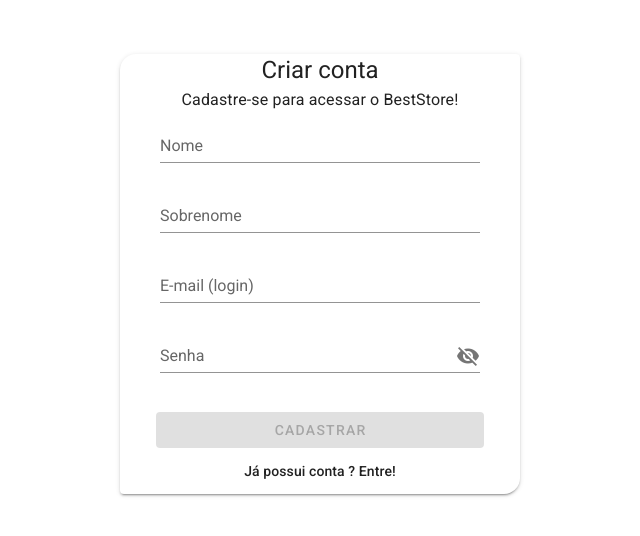
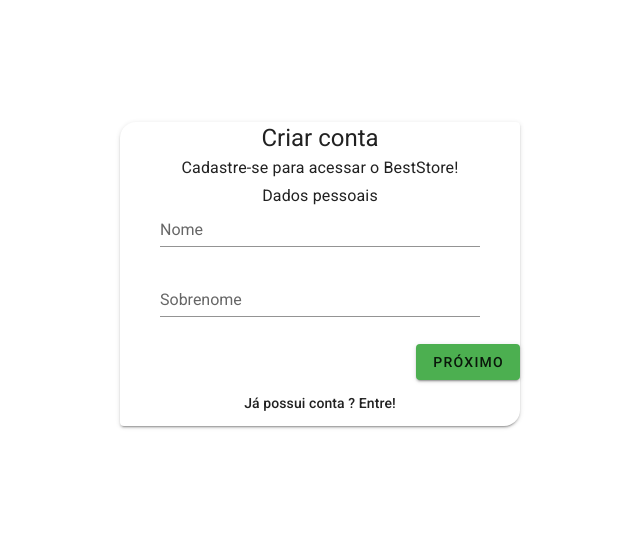
Before and after one commit to gmsdev04/beststore-auth, a Vue app: page /cadastro in a window 1280 px wide. Shown: the part 126-662 px from the top of the page, without its empty margins (320-960 px from the left). Built offline with nearby package versions, Linux system fonts and the light colour scheme.

Commit message:
concluindo fluxo de criacao de conta

```diff
--- /dev/null
+++ b/src/components/cadastro/InformacoesDeLogin.vue
@@ -0,0 +1,77 @@
+<template>
+  <div class="informacoesDeLogin">
+    <v-row>
+      <v-text-field
+        :readonly="readonly"
+        v-model="email"
+        class="formField"
+        :rules="emailRules"
+        label="E-mail (login)"
+        type="mail"
+        required
+      />
+    </v-row>
+    <v-row>
+      <v-text-field
+        :readonly="readonly"
+        v-model="senha"
+        :append-icon="showPassword ? 'mdi-eye' : 'mdi-eye-off'"
+        :type="showPassword ? 'text' : 'password'"
+        class="formField"
+        label="Senha"
+        :rules="senhaRules"
+        required
+        @click:append="showPassword = !showPassword"
+      />
+  </v-row>
+  </div>
+</template>
+
+<script>
+import {mapState, mapMutations} from 'vuex'
+
+export default {
+  props:{
+    readonly : {
+      type: Boolean,
+      required: false,
+      default: false,
+    }
+  },
+  computed : {
+    ...mapState('Cadastro',['usuario']),
+    email : {
+      get(){
+        return this.usuario.email;
+      },
+      set(valor){
+        this.setEmail(valor);
+      },
+    },
+    senha : {
+      get(){
+        return this.usuario.senha;
+      },
+      set(valor){
+        this.setSenha(valor);
+      },
+    }
+  },
+  data(){
+    return {
+        emailRules: [
+        (v) => (!!v || 'Campo obrigatório'),
+        (v) => (!v || /^\w+([.-]?\w+)*@\w+([.-]?\w+)*(\.\w{2,3})+$/.test(v) || 'E-mail deve ser valido')],
+        senhaRules: [(v) => (!!v || 'Campo obrigatório')],
+        showPassword: false,
+    }
+  },
+  methods: {
+    ...mapMutations('Cadastro',['setEmail','setSenha'])
+  }
+}
+</script>
+
+<style>
+
+</style>
--- /dev/null
+++ b/src/components/cadastro/InformacoesPessoais.vue
@@ -0,0 +1,65 @@
+<template>
+  <div class="informacoesPessoais">
+    <v-row>
+      <v-text-field
+        :readonly="readonly"
+        v-model="nome"
+        class="formField"
+        label="Nome"
+        required
+      />
+    </v-row>
+
+    <v-row>
+      <v-text-field
+        :readonly="readonly"
+        v-model="sobrenome"
+        class="formField"
+        label="Sobrenome"
+        required
+      />
+    </v-row>
+
+
+  </div>
+</template>
+
+<script>
+import { mapMutations, mapState } from 'vuex';
+
+export default {
+  props:{
+    readonly : {
+      type: Boolean,
+      required: false,
+      default: false,
+    }
+  },
+  computed : {
+    ...mapState('Cadastro',['usuario']), //MAPEANDO STATE VUEX
+    nome: {
+      get(){
+        return this.usuario.nome;
+      },
+      set(valor){
+        this.setNome(valor);
+      }
+    },
+    sobrenome: {
+      get(){
+        return this.usuario.sobrenome;
+      },
+      set(valor){
+        this.setSobrenome(valor);
+      }
+    }
+  },
+  methods : {
+    ...mapMutations('Cadastro',['setNome','setSobrenome']), // MAPEANDO MUTATIONS VUEX
+  },
+}
+</script>
+
+<style>
+
+</style>
--- /dev/null
+++ b/src/components/cadastro/RevisarInformacoes.vue
@@ -0,0 +1,20 @@
+<template>
+  <div class="revisarInformacoes">
+    <InformacoesPessoais readonly/>
+    <InformacoesDeLogin readonly/>
+
+  </div>
+</template>
+
+<script>
+import InformacoesPessoais from './InformacoesPessoais'
+import InformacoesDeLogin from './InformacoesDeLogin'
+
+export default {
+  components: {InformacoesPessoais,InformacoesDeLogin}
+}
+</script>
+
+<style>
+
+</style>
--- /dev/null
+++ b/src/store/modules/cadastro.js
@@ -0,0 +1,30 @@
+export default {
+  namespaced: true,
+  state: {
+    usuario : {
+      nome: '',
+      sobrenome: '',
+      dataNascimento: '',
+      email: '',
+      senha: '',
+    }
+  },
+  mutations: {
+    setNome(state, payload){
+      state.usuario.nome = payload;
+    },
+    setSobrenome(state, payload){
+      state.usuario.sobrenome = payload;
+    },
+    setEmail(state, payload){
+      state.usuario.email = payload;
+    },
+    setSenha(state, payload){
+      state.usuario.senha = payload;
+    },
+  },
+  actions: {
+  },
+  modules: {
+  },
+}
--- a/src/store/store.js
+++ b/src/store/store.js
@@ -1,15 +1,11 @@
 import Vue from 'vue';
 import Vuex from 'vuex';
+
+import Cadastro from './modules/cadastro'
+
 
 Vue.use(Vuex);
 
 export default new Vuex.Store({
-  state: {
-  },
-  mutations: {
-  },
-  actions: {
-  },
-  modules: {
-  },
+  modules:{ Cadastro }
 });
--- a/src/views/Cadastro.vue
+++ b/src/views/Cadastro.vue
@@ -34,60 +34,74 @@
               </div>
             </v-row>
 
-            <v-row>
-              <v-text-field
-                v-model="usuario.nome"
-                class="formField"
-                label="Nome"
-                required
-              />
+            <v-row
+              align="center"
+              justify="center"
+            >
+              <div class="subtitle-1">
+                {{ mensagemSolicitacaoDados }}
+              </div>
             </v-row>
 
-           <v-row>
-              <v-text-field
-                v-model="usuario.sobrenome"
-                class="formField"
-                label="Sobrenome"
-                required
-              />
+
+            <!-- DADOS SOLICITADOS -->
+            <component :is="informacaoSolicitadaDaVez"></component>
+
+            <!-- BOTAO CADASTRAR -->
+
+            <v-row
+              class="btnEntrar"
+              v-if="informacaoSolicitadaDaVez == 'informacoesPessoais' "
+            >
+              <v-spacer></v-spacer>
+              <v-btn
+                color="green"
+                :disabled="!valid"
+                @click="proximo"
+              >
+                Próximo
+              </v-btn>
+
             </v-row>
 
-            <v-row>
-              <v-text-field
-                v-model="usuario.email"
-                class="formField"
-                :rules="emailRules"
-                label="E-mail (login)"
-                type="mail"
-                required
-              />
-            </v-row>
-            <v-row>
-              <v-text-field
-                v-model="usuario.senha"
-                :append-icon="showPassword ? 'mdi-eye' : 'mdi-eye-off'"
-                :type="showPassword ? 'text' : 'password'"
-                class="formField"
-                label="Senha"
-                :rules="senhaRules"
-                required
-                @click:append="showPassword = !showPassword"
-              />
-            </v-row>
             <v-row
               align="center"
               justify="center"
               class="btnEntrar"
+              v-else
             >
               <v-btn
                 color="green"
-                width="82%"
+                width="45%"
+                @click="anterior"
+              >
+                Anterior
+              </v-btn>
+
+              <v-btn
+                v-if="informacaoSolicitadaDaVez == 'RevisarInformacoes'"
+                color="green"
+                width="45%"
                 :disabled="!valid"
-                @click="cadastrar"
+                @click="proximo"
               >
                 Cadastrar
               </v-btn>
+
+              <v-btn
+                v-else
+                color="green"
+                width="45%"
+                :disabled="!valid"
+                @click="proximo"
+              >
+                Próximo
+              </v-btn>
+
             </v-row>
+
+            <!-- ANTERIOR - PROXIMO -->
+
             <v-row>
               <v-col
                 justify="center"
@@ -106,26 +120,56 @@
 </template>
 
 <script>
+import informacoesDeLogin from '../components/cadastro/InformacoesDeLogin.vue'
+import informacoesPessoais from '../components/cadastro/InformacoesPessoais.vue'
+import RevisarInformacoes from '../components/cadastro/RevisarInformacoes.vue'
+
 export default {
+  components: {informacoesDeLogin,informacoesPessoais,RevisarInformacoes},
   data() {
     return {
-      usuario : {
-        senha: '',
-        email: '',
-      },
       valid: false,
-      emailRules: [
-        (v) => (!!v || 'Campo obrigatório'),
-        (v) => (!v || /^\w+([.-]?\w+)*@\w+([.-]?\w+)*(\.\w{2,3})+$/.test(v) || 'E-mail deve ser valido')],
-      senhaRules: [(v) => (!!v || 'Campo obrigatório')],
-      showPassword: false,
+      informacaoSolicitadaDaVez: 'informacoesPessoais',
     };
+  },
+  computed : {
+    mensagemSolicitacaoDados(){
+      let mensagem = '';
+
+      switch(this.informacaoSolicitadaDaVez){
+        case 'informacoesDeLogin' : mensagem = 'Dados de acesso'; break;
+        case 'informacoesPessoais': mensagem = 'Dados pessoais'; break;
+        case 'RevisarInformacoes': mensagem = 'As informações estão corretas ?'
+      }
+
+      return mensagem;
+    }
   },
   methods: {
     cadastrar() {
       this.$refs.form.validate();
       console.log('validated', this.valid);
     },
+    proximo(){
+
+      let proxima = '';
+      switch(this.informacaoSolicitadaDaVez){
+        case 'informacoesPessoais' : proxima = 'informacoesDeLogin'; break;
+        case 'informacoesDeLogin' : proxima = 'RevisarInformacoes'; break;
+      }
+
+      this.informacaoSolicitadaDaVez = proxima;
+    },
+    anterior(){
+      let anterior = '';
+      switch(this.informacaoSolicitadaDaVez){
+        case 'informacoesDeLogin' : anterior = 'informacoesPessoais'; break;
+        case 'RevisarInformacoes' : anterior = 'informacoesDeLogin'; break;
+      }
+
+      this.informacaoSolicitadaDaVez = anterior;
+
+    }
   },
 };
 </script>
```
